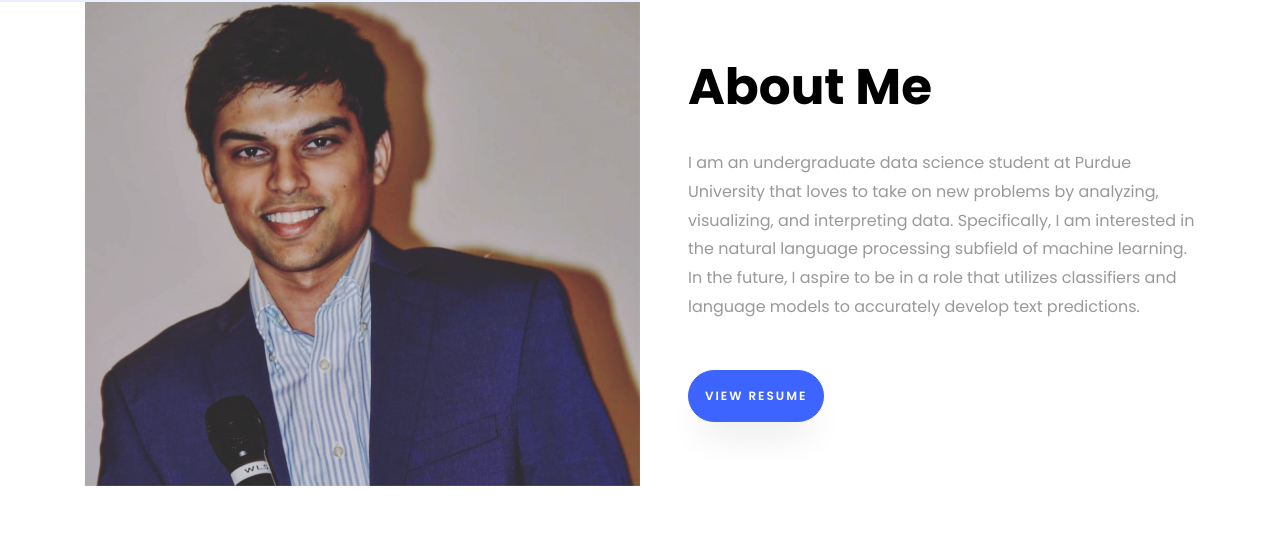
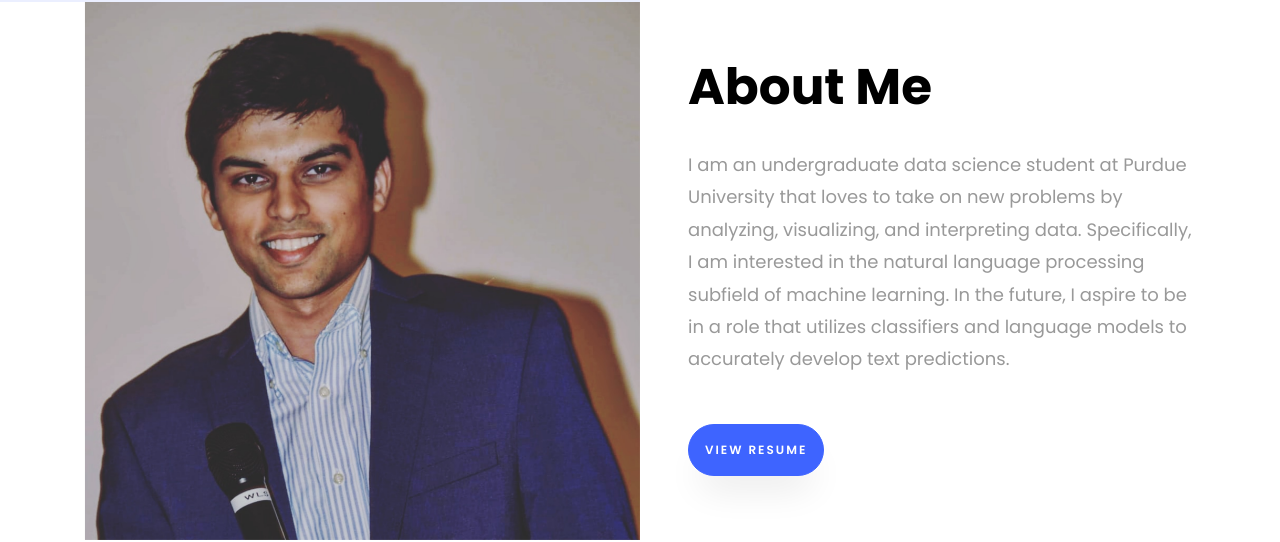
Before and after one commit to slingam00/Personal_Website, a plain HTML site: page index.html in a window 1280 px wide. Shown: the part 798-1340 px from the top of the page. Drawn offline with Linux system fonts and the light colour scheme; files whose address does not match are found by name.

Commit message:
re-adding font tag

```diff
--- a/index.html
+++ b/index.html
@@ -90,7 +90,7 @@
 		          <div class="col-md-12 heading-section ftco-animate">
 		          	<h1 class="big">About</h1>
 		            <h2 class="mb-4">About Me</h2>
-		            <p> <size="4"> I am an undergraduate data science student at Purdue University that loves to take on new problems by analyzing, visualizing, and interpreting data. Specifically, I am interested in the natural language processing subfield of machine learning. In the future, I aspire to be in a role that utilizes classifiers and language models to accurately develop text predictions.</font></p>
+		            <p> <font size="4"> I am an undergraduate data science student at Purdue University that loves to take on new problems by analyzing, visualizing, and interpreting data. Specifically, I am interested in the natural language processing subfield of machine learning. In the future, I aspire to be in a role that utilizes classifiers and language models to accurately develop text predictions.</font></p>
 		          </div>
 		        </div>
 	          <div class="counter-wrap ftco-animate d-flex mt-md-3">
```
